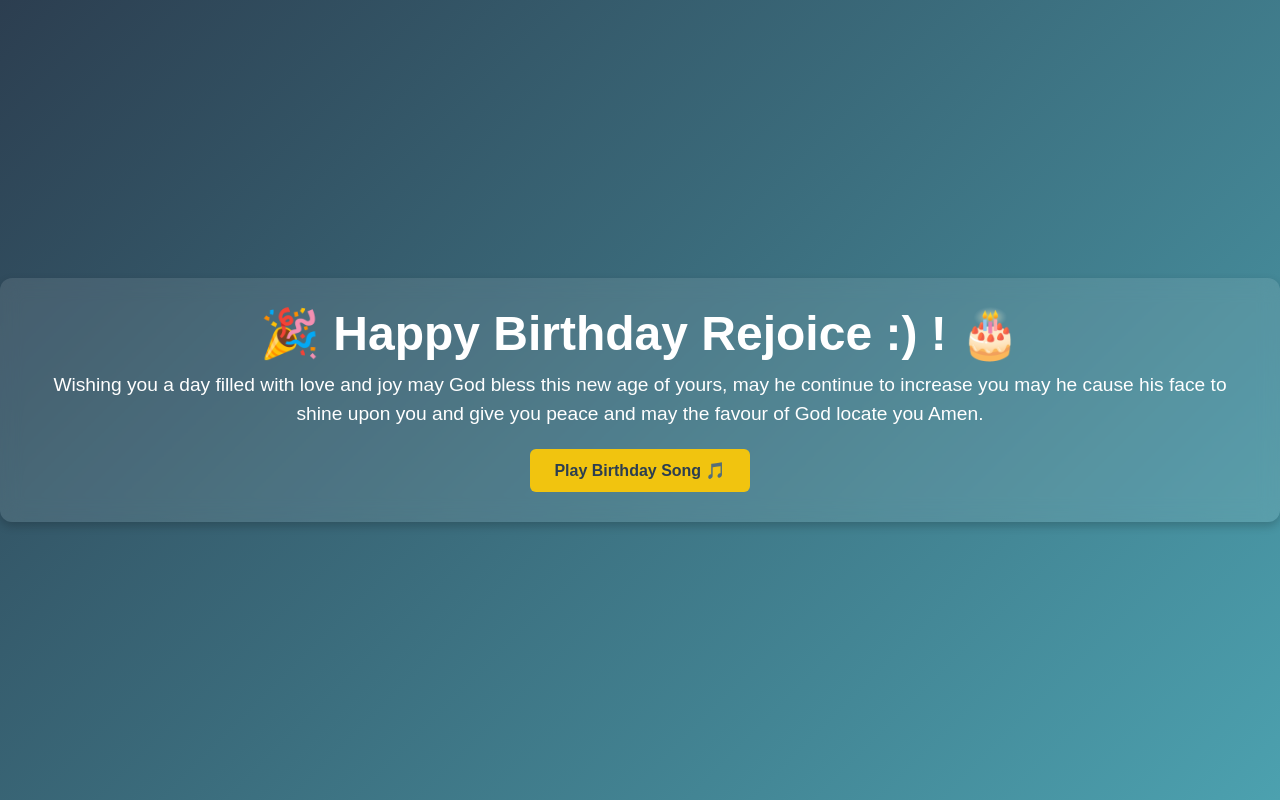
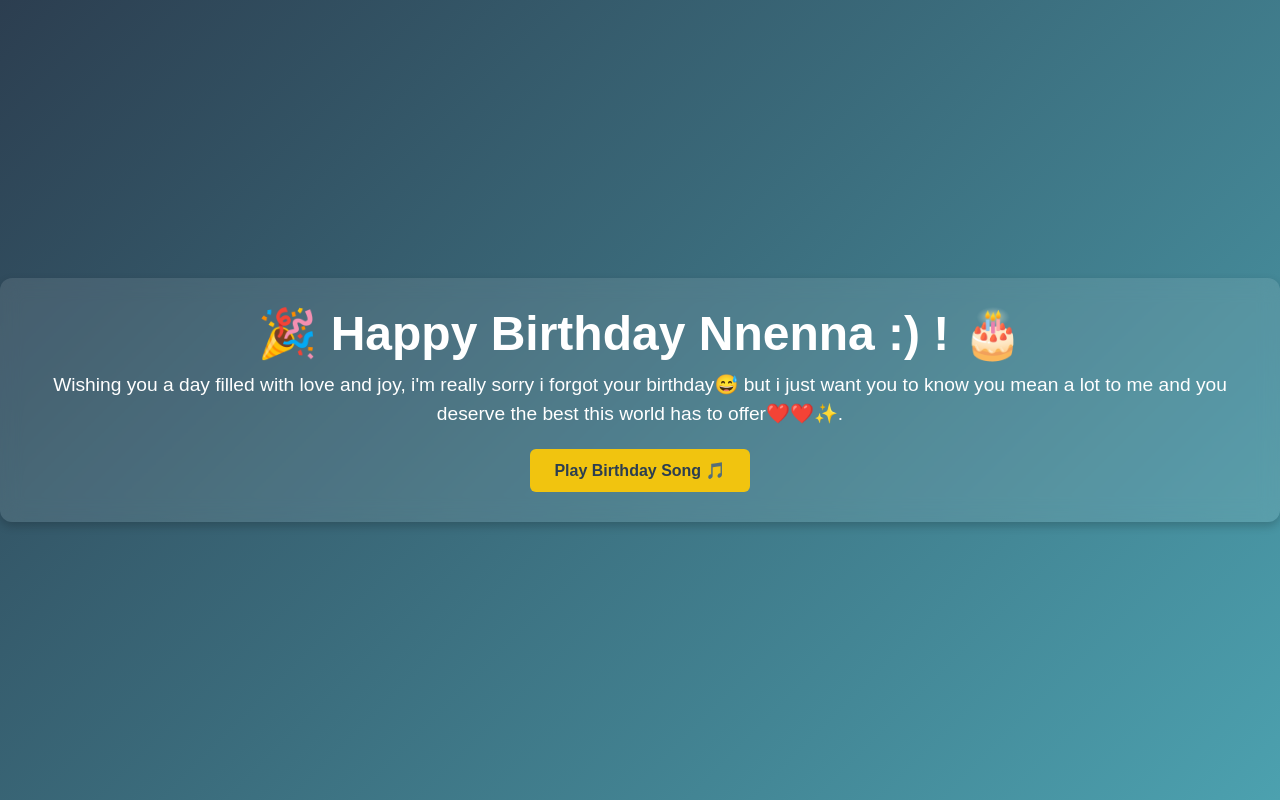
Before and after one commit to aigbonabenjamin/birthday-wish, a React (Vite) app: page / in a window 1280 px wide. Built offline with nearby package versions, Linux system fonts and the light colour scheme.

Commit message:
Update App.jsx

```diff
--- a/src/App.jsx
+++ b/src/App.jsx
@@ -23,7 +23,7 @@ export default function BirthdayWish() {
         animate={{ opacity: 1, scale: 1 }}
         transition={{ duration: 1 }}
       >
-        🎉 Happy Birthday Rejoice :) ! 🎂
+        🎉 Happy Birthday Nnenna :) ! 🎂
       </motion.h1>
 
       <motion.p
@@ -32,8 +32,8 @@ export default function BirthdayWish() {
         animate={{ opacity: 1 }}
         transition={{ delay: 1, duration: 1 }}
       >
-        Wishing you a day filled with love and joy may God bless this new age of yours, may he continue to increase you may he cause his face
-        to shine upon you and give you peace and may the favour of God locate you Amen.
+        Wishing you a day filled with love and joy, i'm really sorry i forgot your birthday😅 but i just want you to know you mean a lot to me and
+        you deserve the best this world has to offer❤️❤️✨.
       </motion.p>
 
       {/* Button to Play Music */}
@@ -49,7 +49,7 @@ export default function BirthdayWish() {
           animate={{ opacity: 1, y: 0 }}
           transition={{ duration: 1 }}
         >
-          Silver and Gold have i not but what i have i give to you...happy birthday Rejoice 🎈
+          Silver and Gold have i not but what i have i give to you...happy birthday Nnenna🎈
 
         </motion.p>
       )}
```
